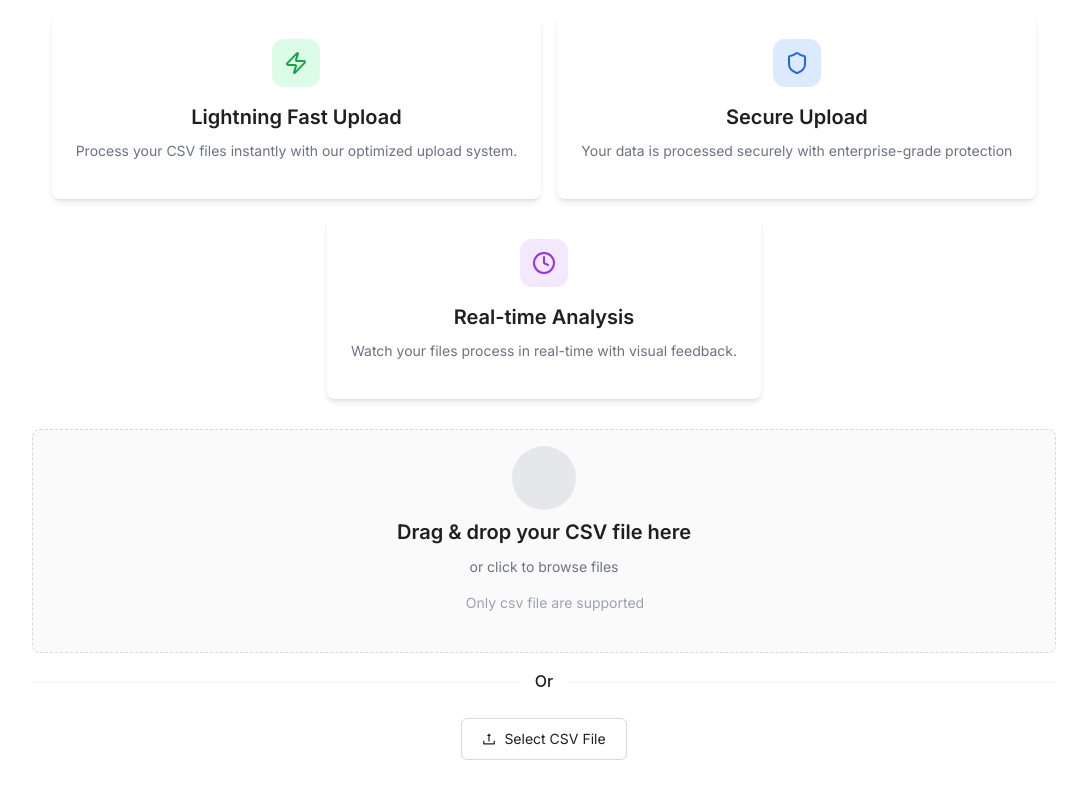
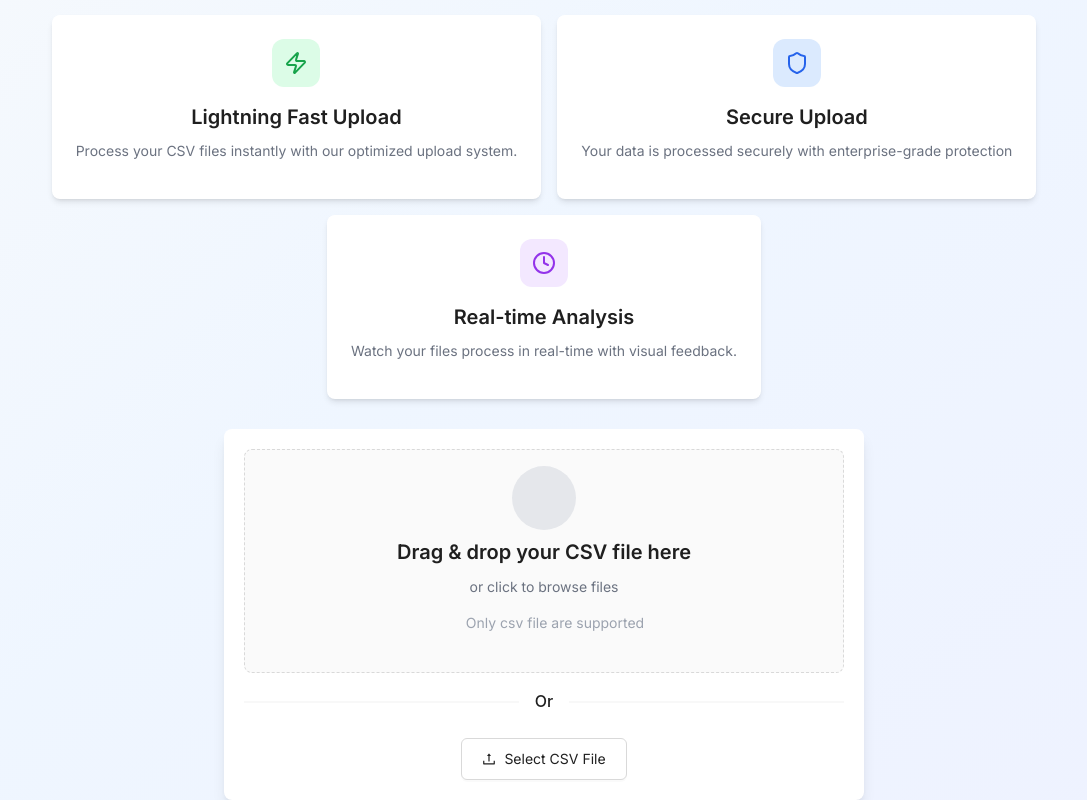
Before and after one commit to Jorge-Ernesto1355/InsightFlow-frontend, a React (Vite) app: page / in a window 1280 px wide. Shown: the part 351-1151 px from the top of the page, without its empty margins (96-1183 px from the left). Before the commit the page ends 1111 px from the top, so only its background shows below. Built offline with nearby package versions, Linux system fonts and the light colour scheme; some icons are missing.

Commit message:
fix: enhance Home component layout with gradient background and adjust container width

```diff
--- a/src/features/Home/Home.tsx
+++ b/src/features/Home/Home.tsx
@@ -8,7 +8,7 @@ import { Divider } from "antd";
 
 const Home = () => {
   return (
-    <div className="w-full  justify-center items-center flex flex-col">
+    <div className="w-full min-h-screen bg-gradient-to-br from-slate-50 via-blue-50  to-indigo-50 justify-center items-center flex flex-col">
       <header className=" mt-10 flex flex-col w-full justify-center items-center">
         <div className="inline-flex items-center justify-center w-16 h-16 bg-blue-600 rounded-2xl mb-6">
           <FileSpreadsheet className="h-8 w-8 text-white" />
@@ -24,7 +24,7 @@ const Home = () => {
       </header>
       <section className="pt-5 flex flex-col  items-center m-auto w-full">
         <Advantages advantages={advantages} />
-        <div className="w-4/5 mx-auto">
+        <div className="w-2/4 flex flex-col items-center justify-center bg-white p-5 shadow-lg rounded-lg ">
           <Dragger />
           <Divider className="my-5">Or</Divider>
           <SelectFile />
```
